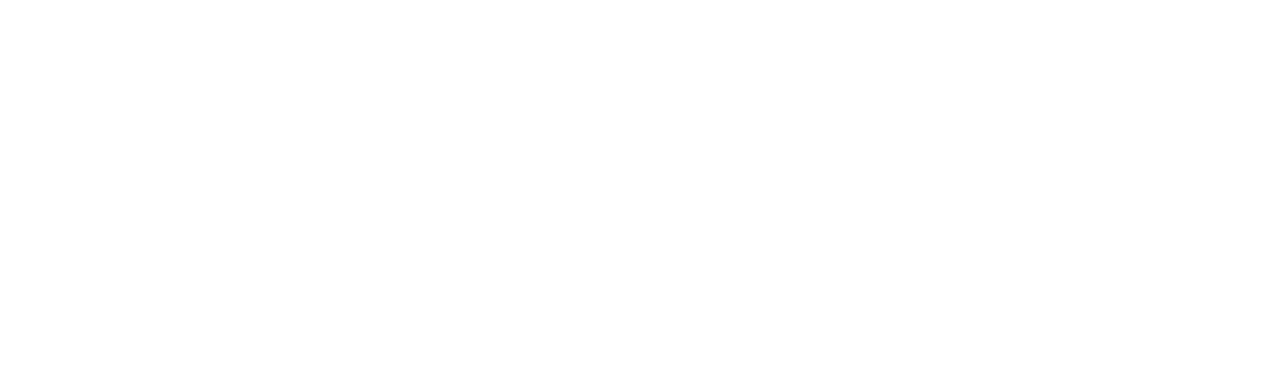
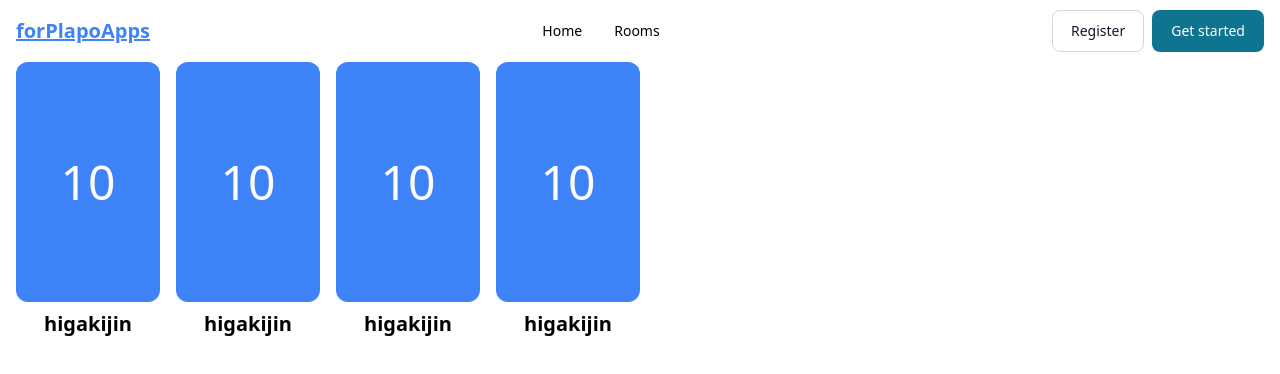
Before and after one commit to forPlapoApps/old-client-next, a Next.js app: page /rooms/1/plapo in a window 1280 px wide. Shown: the top 374 px of the page. Built offline with nearby package versions, Linux system fonts and the light colour scheme.

Commit message:
style: PlapoCardのスタイルを適応  #6

```diff
--- a/src/pages/rooms/[roomId]/plapo.tsx
+++ b/src/pages/rooms/[roomId]/plapo.tsx
@@ -1,8 +1,14 @@
+import Layout from "@/core/layouts/Layout";
+import PlapoArena from "@/plapos/PlapoArena";
 import { NextPage } from "next";
 
 const PlapoPage: NextPage = () => {
   return (
-    <></>
+    <Layout>
+      <div>
+        <PlapoArena />
+      </div>
+    </Layout>
   )
 }
 
--- a/src/plapos/PlapoArena.tsx
+++ b/src/plapos/PlapoArena.tsx
@@ -2,12 +2,12 @@
 
 const PlapoArena = () => {
   return (
-    <>
+    <div className="flex gap-4">
       <PlapoCard />
       <PlapoCard />
       <PlapoCard />
       <PlapoCard />
-    </>
+    </div>
   )
 }
 
--- a/src/plapos/PlapoCard.tsx
+++ b/src/plapos/PlapoCard.tsx
@@ -1,7 +1,24 @@
+import { useState } from "react";
+
 const PlapoCard = () => {
+  const [isVisible, setIsVisible] = useState<boolean>(true);
+
   return (
-    <>hogehoge</>
-  )
-}
+    <>
+      <div className="flex flex-col gap-2 w-36">
+        {isVisible ? (
+          <div className="bg-blue-500 text-white h-60 rounded-xl flex">
+            <span className="m-auto text-5xl">10</span>
+          </div>
+        ) : (
+          <div className="bg-blue-200 h-60 rounded-xl flex">
+            <span className="m-auto text-5xl">🤔</span>
+          </div>
+        )}
+        <span className="mx-auto font-semibold text-xl">higakijin</span>
+      </div>
+    </>
+  );
+};
 
-export default PlapoCard
+export default PlapoCard;
```
